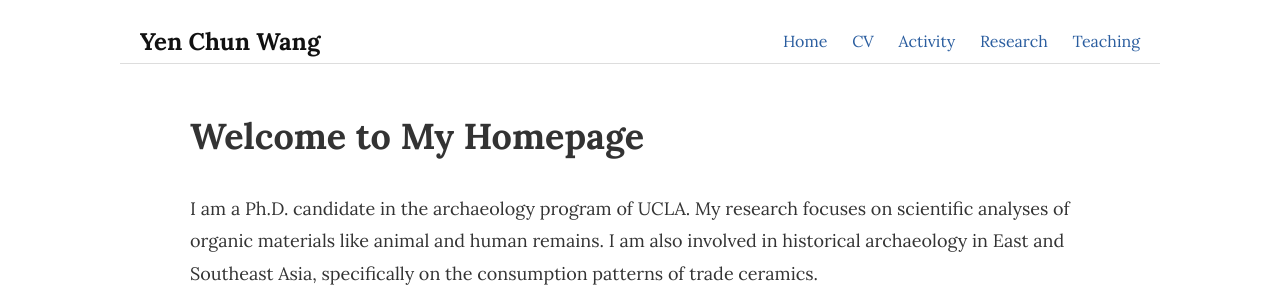
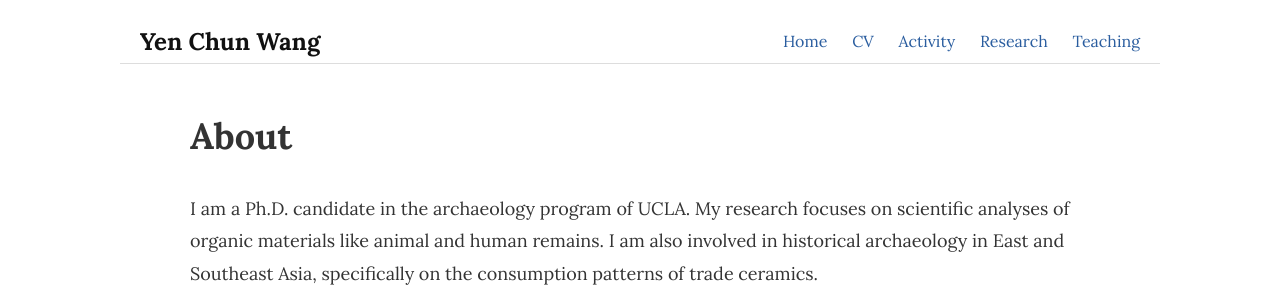
Before and after one commit to yencwang/.github.io, a plain HTML site: page index.html in a window 1280 px wide. Shown: the top 287 px of the page. Drawn offline with Linux system fonts and the light colour scheme.

Commit message:
Update index.html

```diff
--- a/index.html
+++ b/index.html
@@ -23,7 +23,7 @@
 <main>
   <div class="intro-container">
     <div class="intro-text">
-      <h1>Welcome to My Homepage</h1>
+      <h1>About</h1>
       <p>
       I am a Ph.D. candidate in the archaeology program of UCLA. My research focuses on scientific analyses of organic materials like animal and human remains. I am also involved in historical archaeology in East and Southeast Asia, specifically on the consumption patterns of trade ceramics.       </p>
     </div>
```
